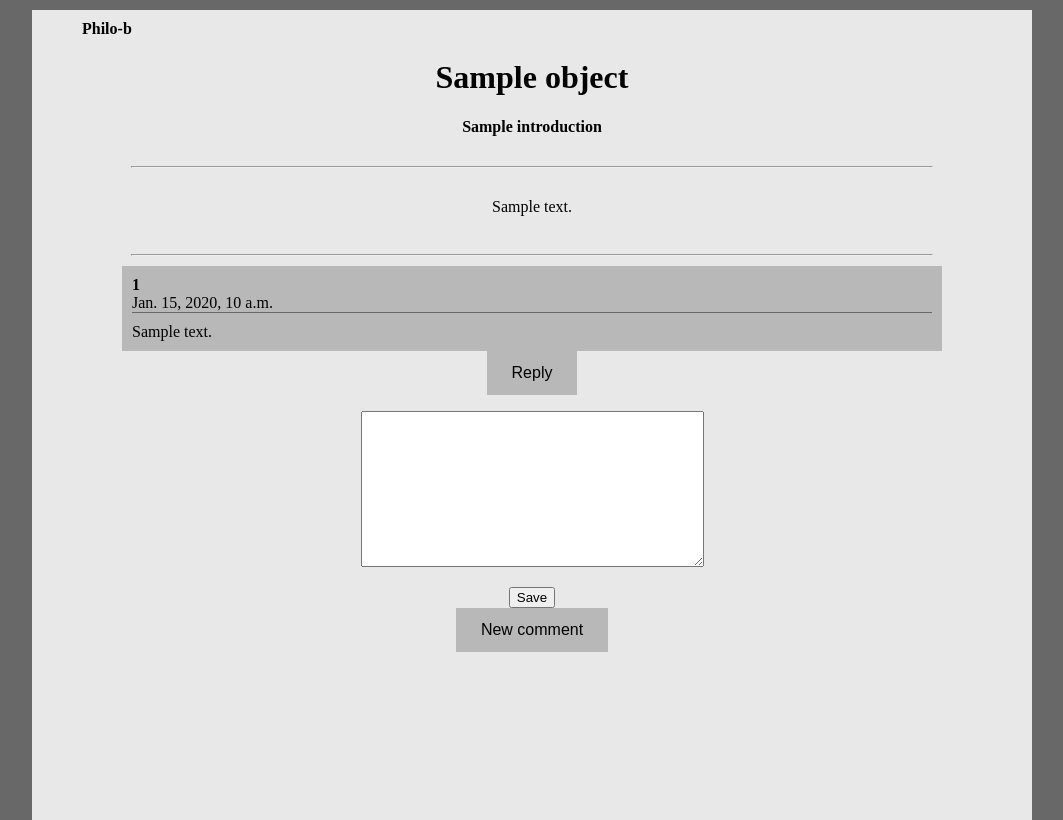
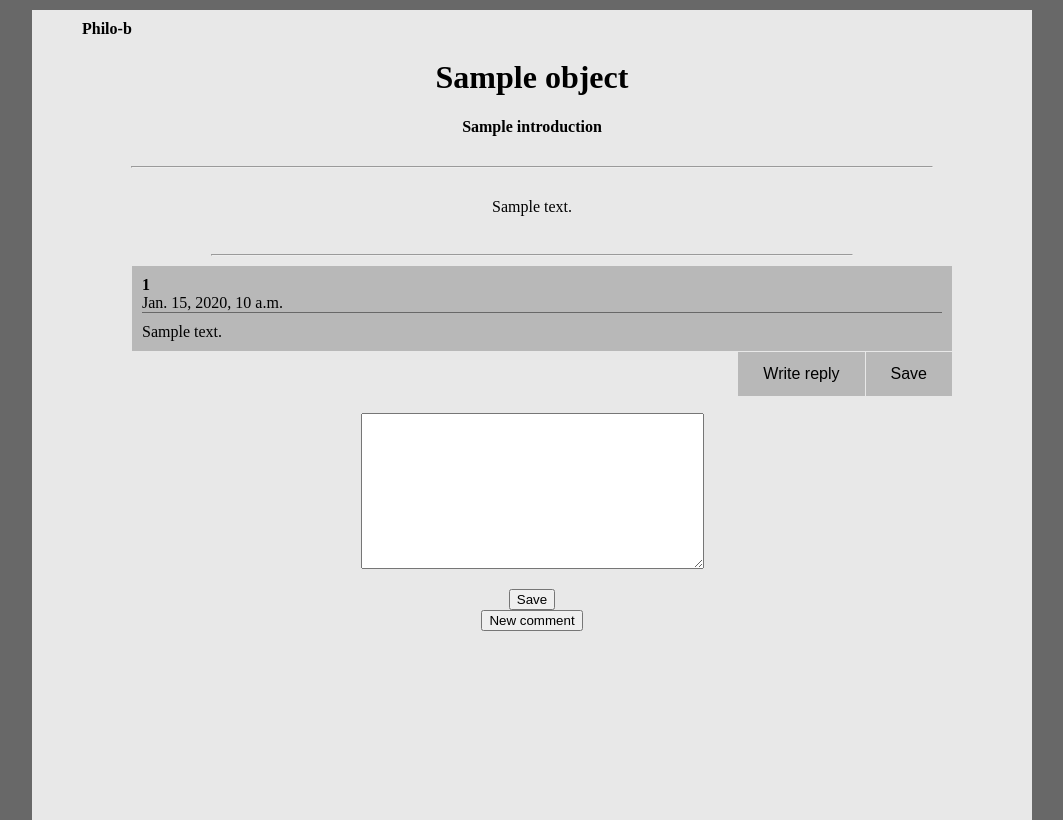
Before and after one commit to DZ84/philo-b, a Django app: template philo-b/templates/blog/post.html in a window 1280 px wide. Shown: the whole page, without its empty margins (108-1171 px from the left). Run offline with Django 3.2, Linux system fonts and the light colour scheme; tables that the repository leaves empty hold one stand-in row (values such as "Sample post"); the template is opened without the code that fills it: values that come from a table or form of the project are taken from there, most other values are stand-ins (such as "Sample title", 1, 10 or a date in 2020); data that the repository does not hold is empty.

Commit message:
looks kinda nice like this

```diff
--- a/philo-b/templates/blog/post.html
+++ b/philo-b/templates/blog/post.html
@@ -8,17 +8,21 @@
 			margin-left: 5%;
 			font-weight: bold;
 		}
-
 		.main-text-container {
 			margin: 0 auto;
-			width: 80%;
+			width: 100%;
 		}
 
 		.separator-commentsection {
 		}
 
+		#comments-container {
+			width: 80%;
+			margin: 0 auto;
+		}
+
 		.comment-layout {
-			width: 80%;
+			width: 100%;
 			margin: 10px auto 0;
 			padding: 10px;
 			background: #b8b8b8;
@@ -42,16 +46,31 @@
 		.comment-layout > p {
 			text-align: left;
 			margin: 0;
+			overflow: hidden;
 		}
 
-		a > button {
+		.button-container {
+			float: right;
+			height: auto;
+			width: auto;
+			padding: 0;
+			margin-top: 10px;
+			margin-right: -10px;
+			/* border-top: 50px solid #686868; */
+		}
+
+		.button-container .reply,
+		.button-container .save {
 			background-color: #b8b8b8;
-			border: none;
-			margin-right: 0 !important;
+			border-width: 1px 0 1px 1px;
+			border-style: solid;
+			border-color: #e8e8e8;
 			padding: 13px 25px;
+			/* margin: -42px 0 0 7px; */
 
 			text-decoration: none;
 			display: inline-block;
+			float: left;
 
 			/*	for text
 				color: white;
@@ -59,6 +78,10 @@
 			font-size: 16px;
 		}
 
+		.button-container .save {
+			/* margin-right: 7px; */
+			/* border-right: 1px solid #e8e8e8; */
+		}
 	</style>
 
 {% endblock css %}
@@ -90,21 +113,27 @@
 	<hr class="separator-commentsection">
 	{% for comment in comments %}
 
-		<div class="comment-layout">
+		<div class="comment-layout" id="comment-{{ comment.id }}">
 			<div class="user-info">
 				<strong>{{ comment.author_id }}</strong></div>
 			<div class="date">{{ comment.pub_date }}</div>
 			<hr class="separator-info">
 			<p>{{ comment.content|linebreaks }}</p>
-		</div>
 
 		{% if form %}
+			<!--a id="comment-{{ comment.id }}"></a-->
+
+			<div class="button-container">
 				<a class="comment"
-				onclick="return show_comments_form({{ comment.id }})"
-				id="comment-{{ comment.id }}">
-				<button>Reply</button></a>
+				onclick="return show_comments_form({{ comment.id }})">
+				<button class="reply">Write reply</button></a>
+				<button class="save">Save</button>
+			</div>
 
 		{% endif %}
+
+		</div>
+		<div style="clear: both;"></div>
 
 	{% empty %}
 
```
